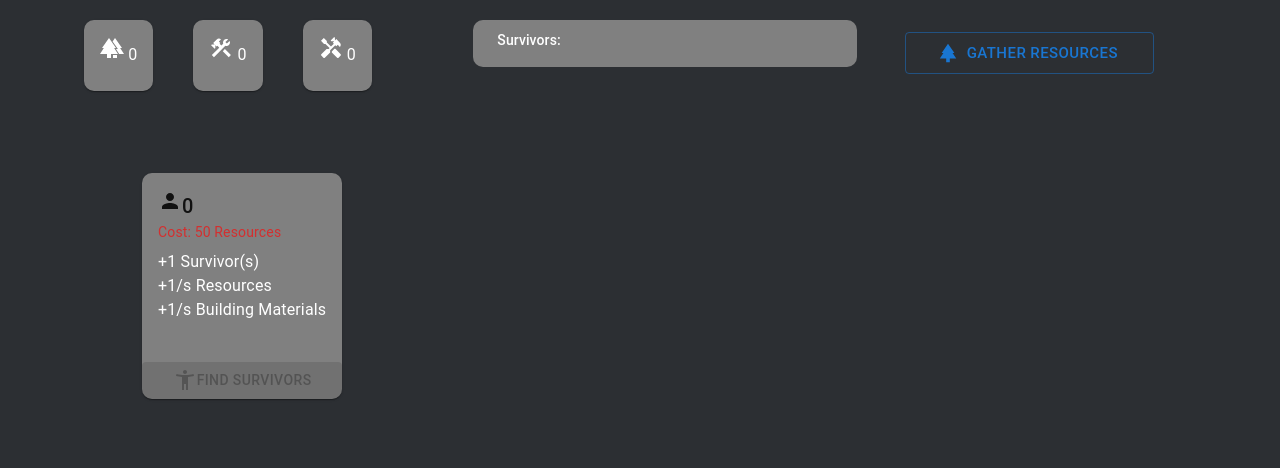
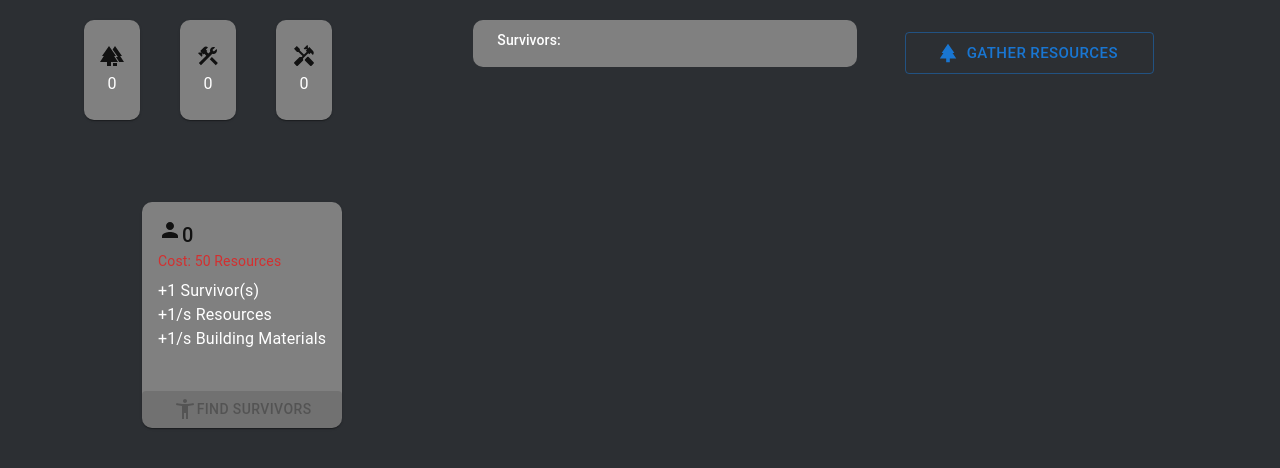
Before and after one commit to CaioRig/society-revive, a React (Create React App) app in the folder idle-game-noname-front/: page / in a window 1280 px wide. Shown: the top 468 px of the page. Built offline with nearby package versions, Linux system fonts and the light colour scheme.

Commit message:
made the stock cards more appealling and made it so that the values are aways shown bellow the icon

```diff
--- a/idle-game-noname-front/src/components/Stock/StockCard.js
+++ b/idle-game-noname-front/src/components/Stock/StockCard.js
@@ -1,29 +1,30 @@
 import React from "react";
-import { Card, CardContent, Typography } from "@mui/material";
+import { Card, CardContent, Typography, Box } from "@mui/material";
 
 const StockCard = ({ Stock, PerSec, Img, Name }) => {
     return (
         <Card
+            title={`${Name}\nProduction: ${PerSec}/s`}
             sx={{
                 backgroundColor: "gray",
                 textAlign: "center",
-                justifyContent: "space-between",
                 width: "fit-content",
                 margin: "20px",
                 borderRadius: "10px",
             }}
         >
             <CardContent>
-                <Typography
-                    color="#ffffff"
-                    title={`${Name}\nProduction: ${PerSec}/s`}
-                    titleTypographyProps={{ color: "#ffffff" }}
-                >
-                    {Img} {Stock}
-                </Typography>
+                <Box display="flex" flexDirection="column" alignItems="center">
+                    <Box mt={1}>{Img}</Box>
+                    <Typography
+                        color="#ffffff"
+                    >
+                        {Stock}
+                    </Typography>
+                </Box>
             </CardContent>
         </Card>
     );
-}
+};
 
 export default StockCard;
--- a/idle-game-noname-front/src/pages/Home.js
+++ b/idle-game-noname-front/src/pages/Home.js
@@ -1,8 +1,5 @@
 import React from "react";
 import Gatherers from "../components/Gatherers";
-import FindSurvivors from "../components/Actions/FindSurvivors";
-import BuildHousing from "../components/Actions/BuildHousing";
-import CraftTools from "../components/Actions/CraftTools";
 import SurvivorsRenderer from "../components/ImgRenderers";
 import { Container, Grid } from "@mui/material";
 import StockRenderer from "../components/Stock/StockRenderer";
```
